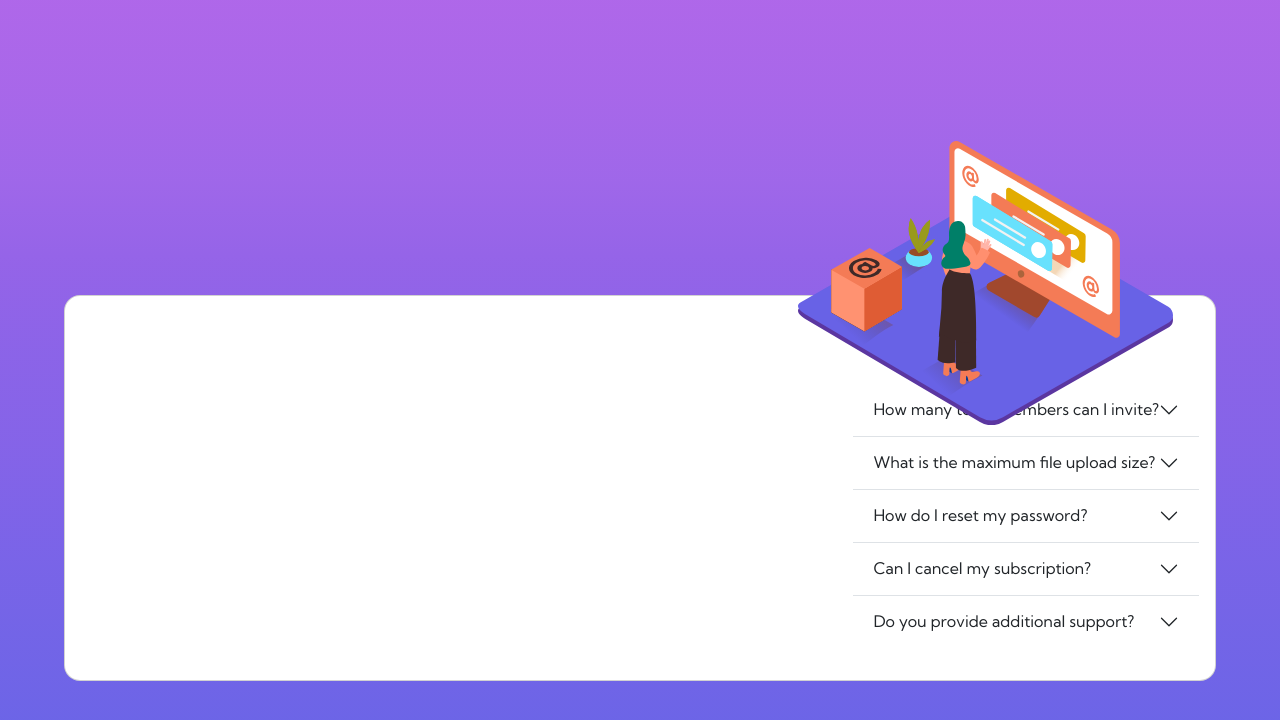
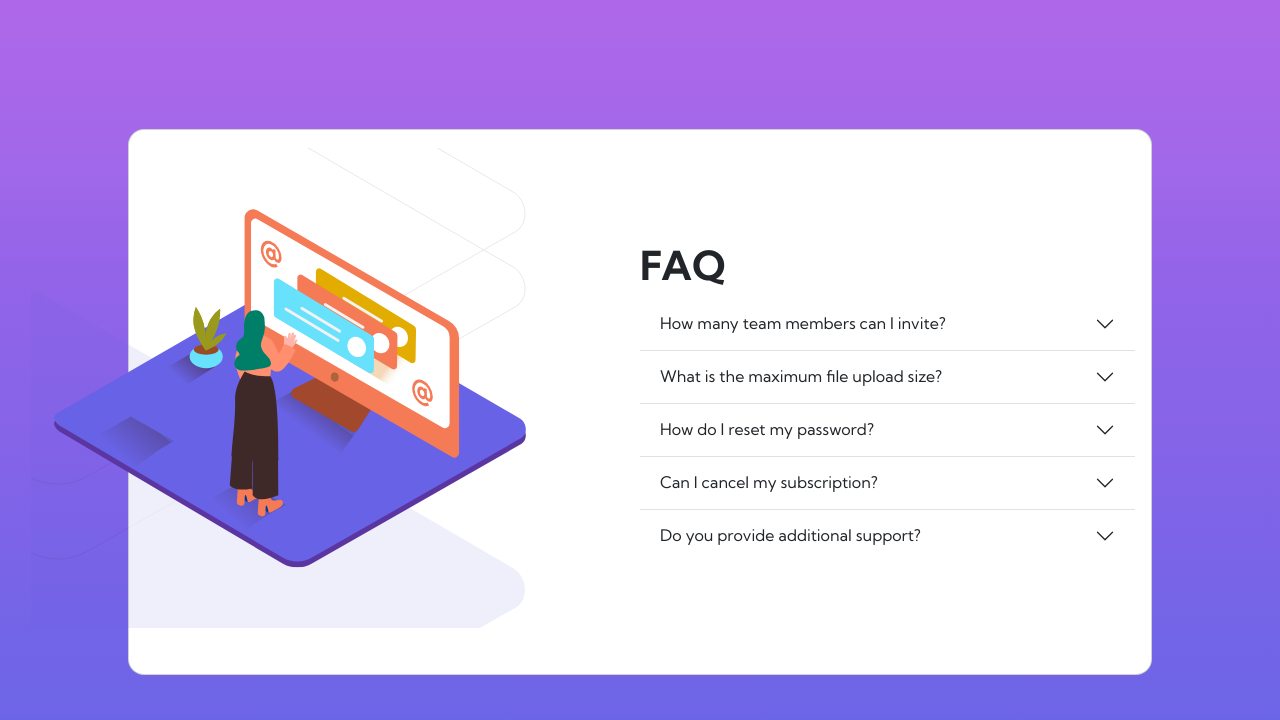
Before and after one commit to Robert0362/faq_accordion, a plain HTML site: page index.html in a window 1280 px wide. Drawn offline with nearby package versions, Linux system fonts and the light colour scheme.

Commit message:
Final Update

```diff
--- a/CSS/styles.css
+++ b/CSS/styles.css
@@ -14,8 +14,9 @@
 body {
     min-height: 100vh;
     display: flex;
+    align-items: center;
     justify-content: center;
-    align-items: center;
+    flex-direction: column;
     font-family:    'Kumbh Sans';
     font-size:      15;
     background-image: linear-gradient(
@@ -39,33 +40,28 @@ body {
     border-radius: 1rem;
     padding: 2rem 1rem;
     text-align: center;
-    max-width: 90%;
-    width: 90%;
+    max-width: 80%;
+    width: 80%;
+    margin-bottom: .75rem;
+    margin-top: .75rem;
+    display: grid;
+    grid-template-rows: 8rem 1fr;
 
 }
 
-.pic{
+.pic__container{
     position: relative;
-    margin: 3rem 1rem;
-    max-width: 375px;
-
+    border: 0;
 }
 
-.main__image{
-    z-index:2;
+.image_container{
+    background: url(/images/illustration-woman-online-mobile.svg)no-repeat top center ,
+    url(/images/bg-pattern-mobile.svg)no-repeat top 9rem center ;
+    background-size: 20rem ;
     position: absolute;
-    top:-235px;
-    width: 90%;
-    right:10px;
-}
-
-.shadow__image{
-    z-index:1;
-    position: absolute;
-    width: 90%;
-    top:-100px;
-    right:10px;
-
+    width:100%;
+    height:18rem;
+    transform: translateY(-63%);
 }
 
 h1{
@@ -73,26 +69,40 @@ h1{
     font-weight: 700;
 }
 
-
 @media only screen and (min-width: 900px) {
    .card{
+    margin-top: 1rem;
     display:inline grid;
-    grid-template-columns:1fr 1fr;
-    grid-template-rows:1fr;
+    justify-content: space-between;
+    grid-template-rows: 1fr;
+    grid-template-columns: 1fr 1fr;
     grid-template-areas:
-        "pic faqs"
-         pic faqs;
-   }
+        "picture   faqs";
+    }
 
-   .pic{
-    grid-area: pic;
-    margin: 3rem 1rem;
-    max-width: 375px;
-   }
-   .faq{
-    grid-area: faqs;
-   }
-   .main__image{
-    width: 375px;
-}
+    .pic__container{
+        grid-area: picture;
+    }
+
+   .text__container{
+        grid-area: faqs;
+        padding:5rem 0rem;
+    }
+
+    h1{
+        text-align: left;
+    }
+
+    .image_container{
+        background: url(/images/illustration-woman-online-desktop.svg)no-repeat center right,
+        url(/images/bg-pattern-desktop.svg )no-repeat  center  right ;
+        top:60%;
+        left:-23%;
+        width:100%;
+        height: 100%;
+    }
+
+
+
+
   }
--- a/index.html
+++ b/index.html
@@ -14,11 +14,15 @@
 </head>
 <body>
   <div class="card">
-    <div class="pic">
-      <img src="images/illustration-woman-online-mobile.svg" alt="" class="main__image">
-      <img src="images/bg-pattern-mobile.svg" alt="" class="shadow__image">
+    <div class="pic__container">
+      <div class="image_container">
+        <!--
+        <img src="images/illustration-woman-online-mobile.svg" alt="" class="main__image">
+        <img src="images/bg-pattern-mobile.svg" alt="" class="shadow__image">
+        -->
+      </div>
     </div>
-    <div class="faq"
+    <div class="text__container"
       <header class="title">
         <h1>FAQ</h1>
       </header>
```
